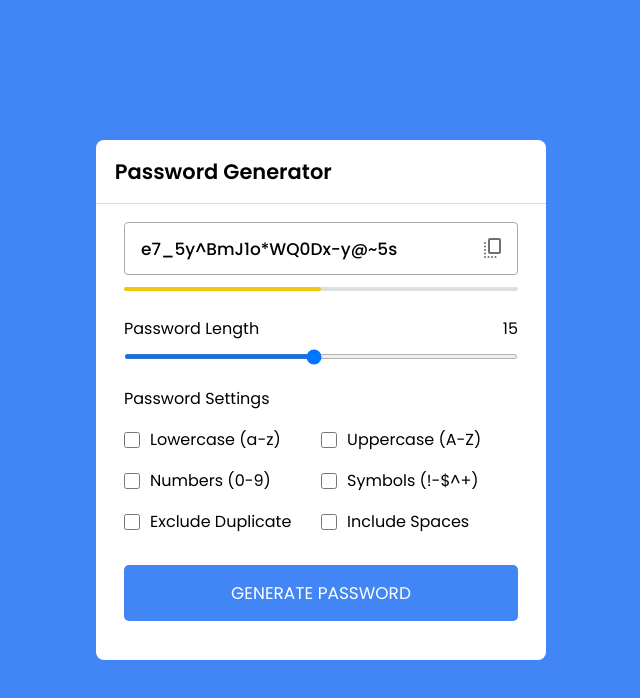
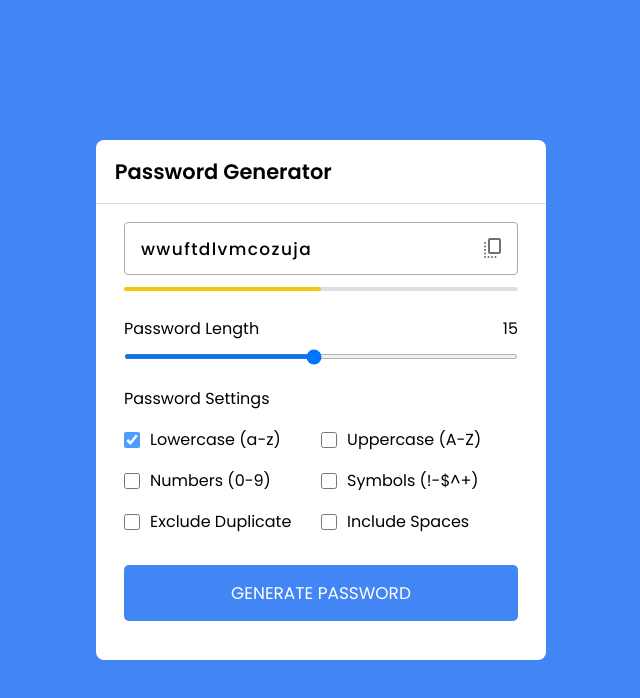
Before and after one commit to SujanKarki-10Ghz/Random-Pass-GeneratorJS, a plain HTML site: page index.html in a window 1280 px wide. Both pictures are taken after a click on the button "GENERATE PASSWORD". Shown: the whole page, without its empty margins (319-959 px from the left). Drawn offline with nearby package versions, Linux system fonts and the light colour scheme.

Commit message:
create a script.js that adds functionality to the project

```diff
--- a/index.html
+++ b/index.html
@@ -11,6 +11,7 @@
     <link
         href="https://fonts.googleapis.com/css2?family=Material+Symbols+Rounded:opsz,wght,FILL,GRAD@20..48,100..700,0..1,-50..200"
         rel="stylesheet">
+    <script src="script.js" defer></script>
 </head>
 
 <body>
@@ -18,14 +19,14 @@
         <h2>Password Generator</h2>
         <div class="wrapper">
             <div class="input-box">
-                <input type="text" value="e7_5y^BmJ1o*WQ0Dx-y@~5s" disabled>
+                <input type="text" disabled>
                 <span class="material-symbols-rounded">Copy_All</span>
             </div>
             <div class="pass-indicator"></div>
             <div class="pass-length">
                 <div class="details">
                     <label class="title">Password Length</label>
-                    <span>15</span>
+                    <span></span>
                 </div>
                 <input type="range" min="1" max="30" value="15" step="1">
             </div>
@@ -33,7 +34,7 @@
                 <label class="title">Password Settings</label>
                 <ul class="options">
                     <li class="option">
-                        <input type="checkbox" id="lowercase">
+                        <input type="checkbox" id="lowercase" checked>
                         <label for="lowercase">Lowercase (a-z)</label>
                     </li>
                     <li class="option">
--- /dev/null
+++ b/script.js
@@ -0,0 +1,54 @@
+const lengthSlider = document.querySelector(".pass-length input"),
+options = document.querySelectorAll(".option input"),
+ passwordInput = document.querySelector(".input-box input"),
+generateBtn = document.querySelector(".generate-btn");
+
+const characters = {
+    lowercase : "abcdefghijklmnopqrstuvwxyz",
+    uppercase :"ADBCDEFGHIJKLMNOPQRSTUVWXYZ",
+    numbers :"0123456789",
+    symbols : "^!$%&|[](){}:;.,*+-#@<>~",
+}
+
+const generatePassword = ()=>{
+    let staticPassword ="",
+    randomPassword ="",
+    excludeDuplicate = false,
+    passLength= lengthSlider.value;
+    options.forEach((option)=>{
+        if(option.checked){
+            //if checkbox id isn't ex-duplicate && spaces
+            if(option.id!=="exc-duplicate" && option.id!=="spaces"){
+                //adding particular key value from character object to static password
+                staticPassword+= characters[option.id];
+            }else if(option.id ==="spaces"){// if checkbox id is spaces
+                staticPassword+=`  ${staticPassword}  `; //adding spaces at the begining & end of static password
+            }else{ //else pass true value to excludeDuplicate
+                excludeDuplicate = true;
+            }
+        }
+    })
+    for(let i=0; i< passLength; i++){
+        // getting random char from static password
+        let randomChar =staticPassword[Math.floor(Math.random()* staticPassword.length)];
+        if(excludeDuplicate){ //if exclude duplicate is true
+            // if randomPassword doesn't contains the current random character or randomChar is equal
+            // to space then add randomChar to random password else decrement i by -1
+            !randomPassword.includes(randomChar) || randomChar == " "? randomPassword +=randomChar: i--;
+        }else{ //else add randomchar to the randomPassword
+            randomPassword+=randomChar;
+        }
+    }
+    // console.log(randomPassword);
+    passwordInput.value = randomPassword; //passing randomPassword to passwordInput value
+}
+
+const updateSlider = ()=>{
+    //passing slider value as counter text
+    document.querySelector(".pass-length span").innerText = lengthSlider.value;
+    generatePassword();
+}
+updateSlider();
+
+lengthSlider.addEventListener("input", updateSlider);
+generateBtn.addEventListener("click", generatePassword);
--- a/style.css
+++ b/style.css
@@ -43,6 +43,7 @@ body{
     font-size: 1.06rem;
     font-weight: 500;
     border-radius: 4px;
+    letter-spacing: 1.4px;
     border: 1px solid #aaa;
     padding: 0 2.85rem 0 1rem;
 }
@@ -101,6 +102,14 @@ body{
     width: calc(100% / 2);
 }
 
+.options .option:first-child{
+    pointer-events: none;
+}
+
+.options .option:first-child input{
+    opacity: 0.7;
+}
+
  .options .option input{
     height: 16px;
     width: 16px;
```
